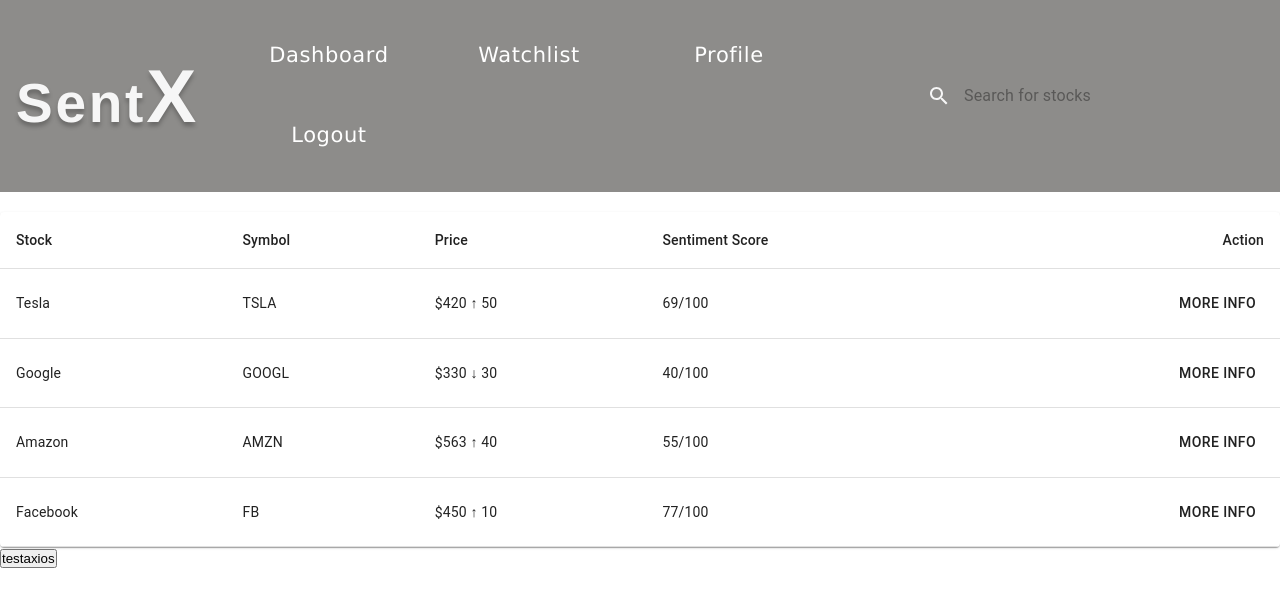
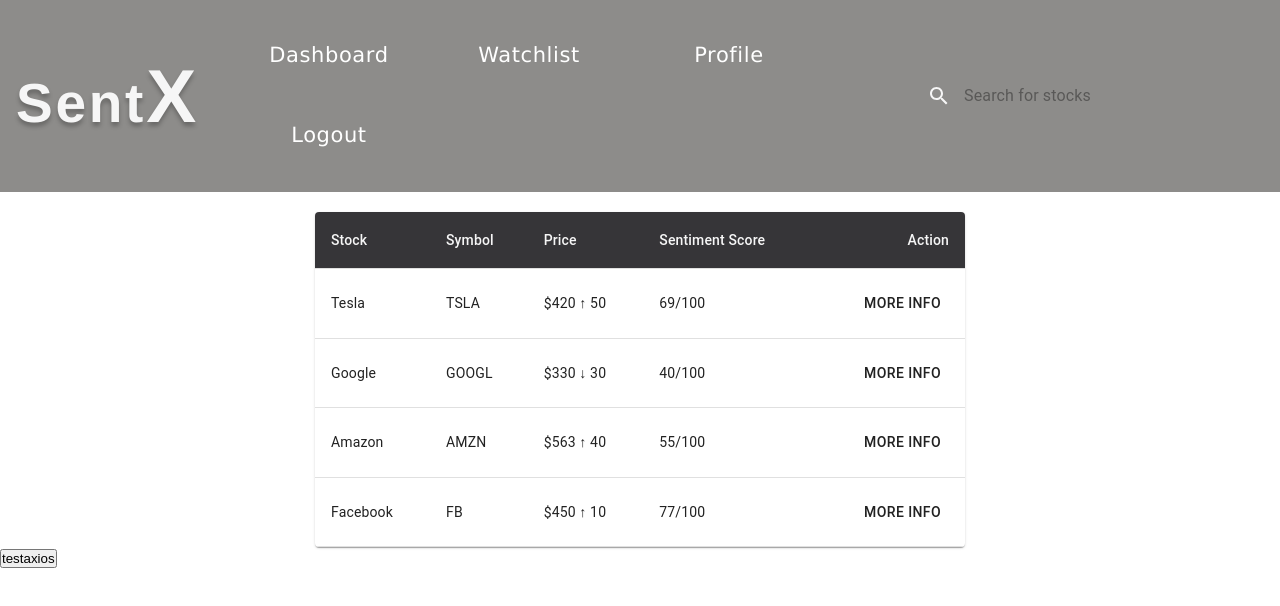
Before and after one commit to luckyjaiswaal/2021_SES3A_TEAM2, a React (Create React App) app in the folder frontend/react_app/: page / in a window 1280 px wide. Shown: the top 606 px of the page. Built offline with nearby package versions, Linux system fonts and the light colour scheme.

Commit message:
fixed table sizing and ui changes to table

```diff
--- a/frontend/react_app/src/components/navbar/index.js
+++ b/frontend/react_app/src/components/navbar/index.js
@@ -62,7 +62,6 @@
                     <div>
                       <InputBase
                       align='right'
-                      textAlign='right'
                       className="input"
                       placeholder="Search for stocks"
                       />
--- a/frontend/react_app/src/components/stocklist/index.js
+++ b/frontend/react_app/src/components/stocklist/index.js
@@ -1,14 +1,6 @@
 import './stocklist.css';
 import React, { Component } from "react";
 import { Table, TableBody, TableCell, TableContainer, TableHead, TableRow, Paper, Button } from "@material-ui/core";
-import { withStyles, makeStyles } from '@material-ui/core/styles';
-import SearchIcon from '@material-ui/icons/Search';
-
-// const useStyles = makeStyles({
-//     table: {
-//       minWidth: 650,
-//     },
-//   });
 
   function createData(stock, symbol, price, score) {
     return {stock, symbol, price, score};
@@ -25,15 +17,15 @@
   export default class StockList extends Component {
       render() {
           return (
-            <TableContainer component={Paper}>
-            <Table className="table" aria-label="simple table">
-              <TableHead>
-                <TableRow>
-                  <TableCell>Stock</TableCell>
-                  <TableCell>Symbol</TableCell>
-                  <TableCell>Price</TableCell>
-                  <TableCell>Sentiment Score</TableCell>
-                  <TableCell align="right">Action</TableCell>
+            <TableContainer component={Paper} className="tablecontainer" style={{width:650}}>
+            <Table className="table" aria-label="simple table" style={{ minWidth: 650}}>
+              <TableHead className="head">
+                <TableRow style={{backgroundColor:'#363538'}}>
+                  <TableCell style={{color: '#F6F6F6'}}>Stock</TableCell>
+                  <TableCell style={{color: '#F6F6F6'}}>Symbol</TableCell>
+                  <TableCell style={{color: '#F6F6F6'}}>Price</TableCell>
+                  <TableCell style={{color: '#F6F6F6'}}>Sentiment Score</TableCell>
+                  <TableCell align="right" style={{color: '#F6F6F6'}}>Action</TableCell>
                 </TableRow>
               </TableHead>
               <TableBody>
--- a/frontend/react_app/src/components/stocklist/stocklist.css
+++ b/frontend/react_app/src/components/stocklist/stocklist.css
@@ -1,3 +1,12 @@
 .table{
-    /* width: 600px; */
+    /* min-width: 650px; */
 }
+
+.tablecontainer{
+    padding: auto;
+    margin: auto;
+}
+
+.head{
+    color:bisque
+}
```
Also changed, not shown: 1 other file (tests, documents, lock files or other folders).
